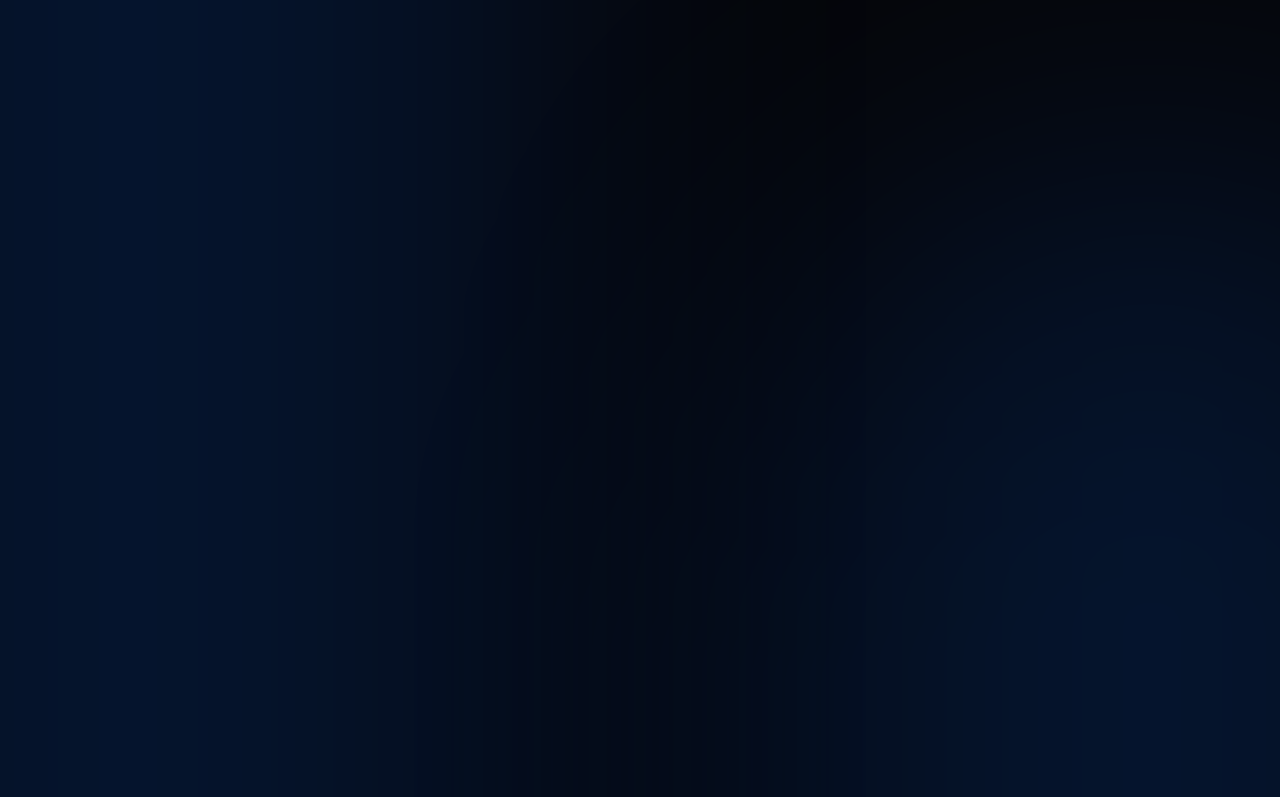
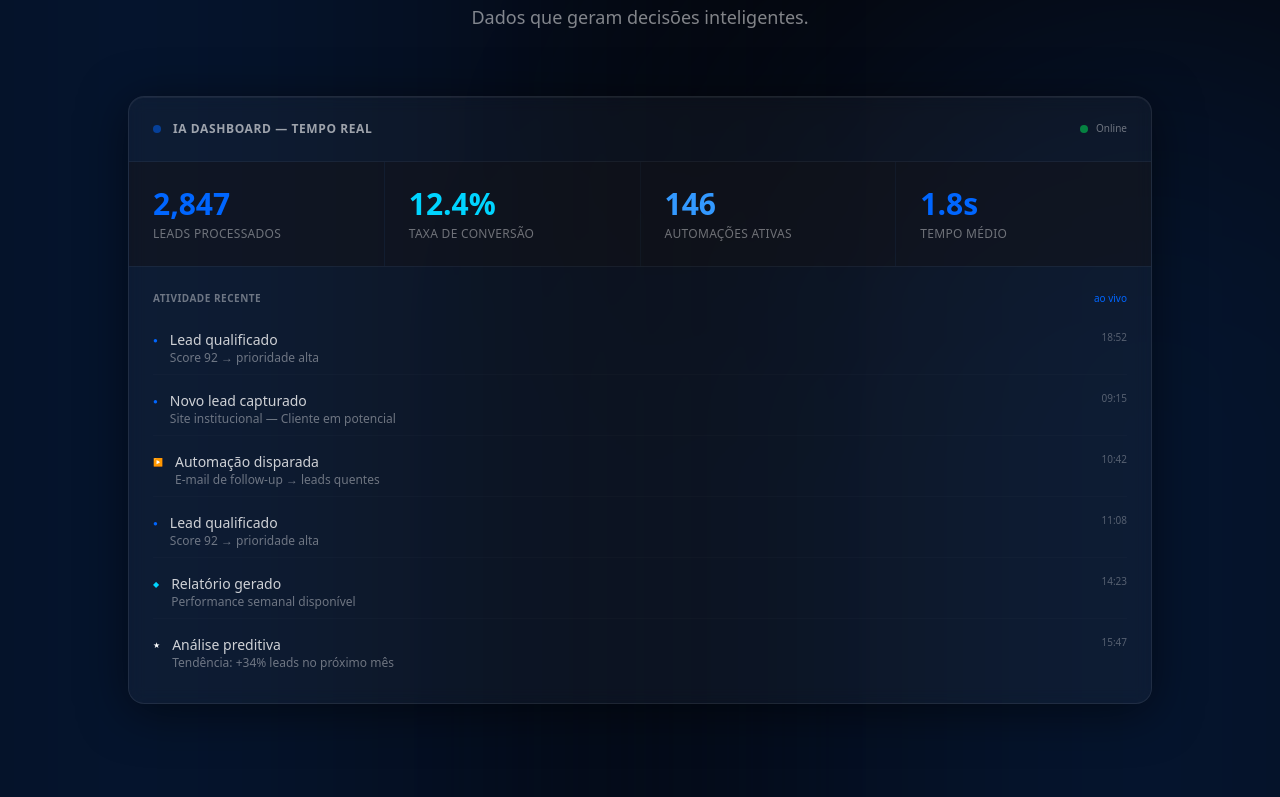
Before and after one commit to matizin29-star/MatiasWeb4.0, a Next.js app: page / in a window 1280 px wide. Shown: the part 1243-2040 px from the top of the page. Built offline with nearby package versions, Linux system fonts and the light colour scheme; no server answers.

Commit message:
fix: remove content-visibility from sections (conflicts with Lenis smooth scroll)

```diff
--- a/src/app/globals.css
+++ b/src/app/globals.css
@@ -27,12 +27,10 @@
 }
 
 section {
-  content-visibility: auto;
   contain-intrinsic-size: 800px;
 }
 
 footer {
-  content-visibility: auto;
   contain-intrinsic-size: 300px;
 }
 
```
